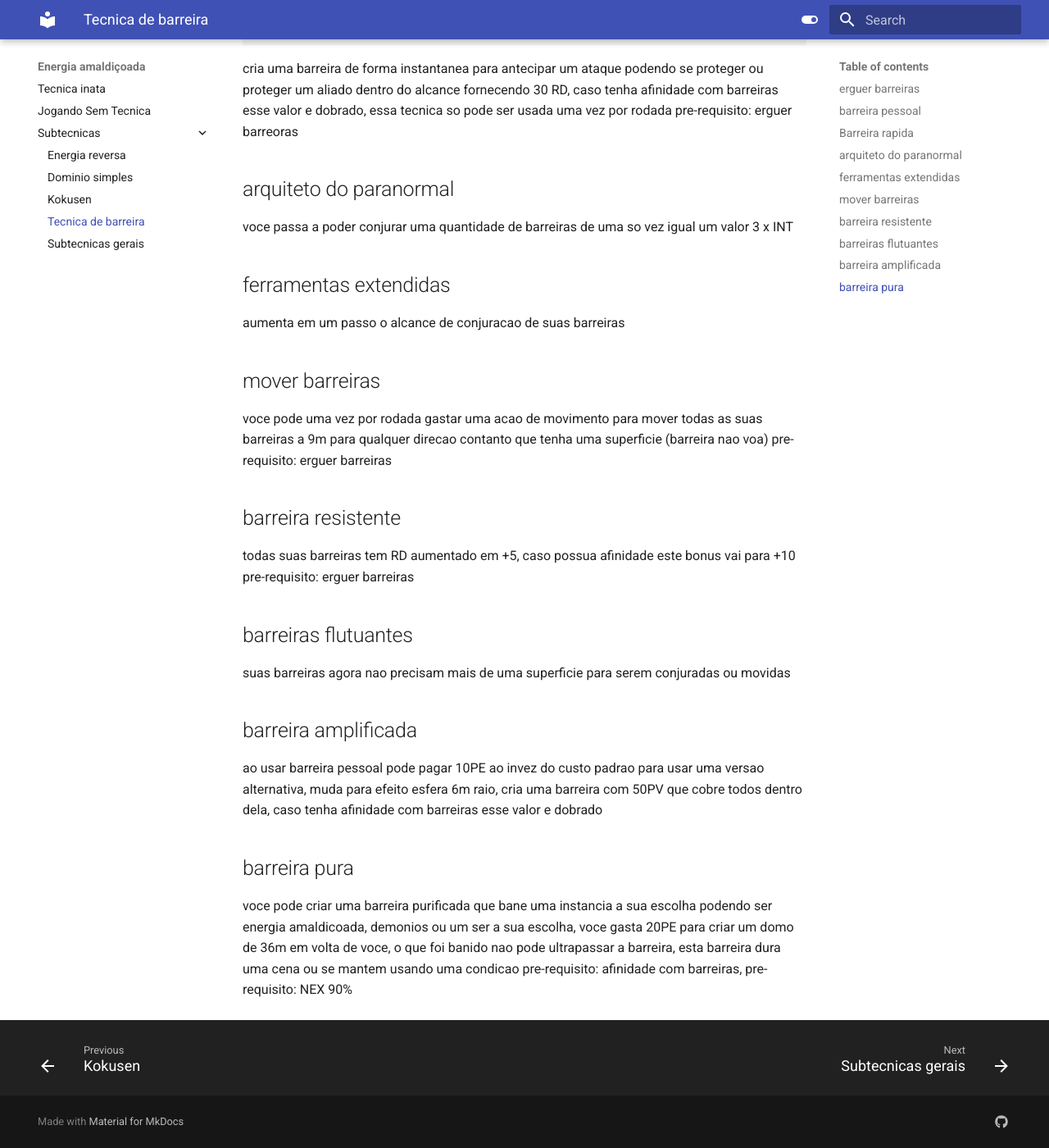
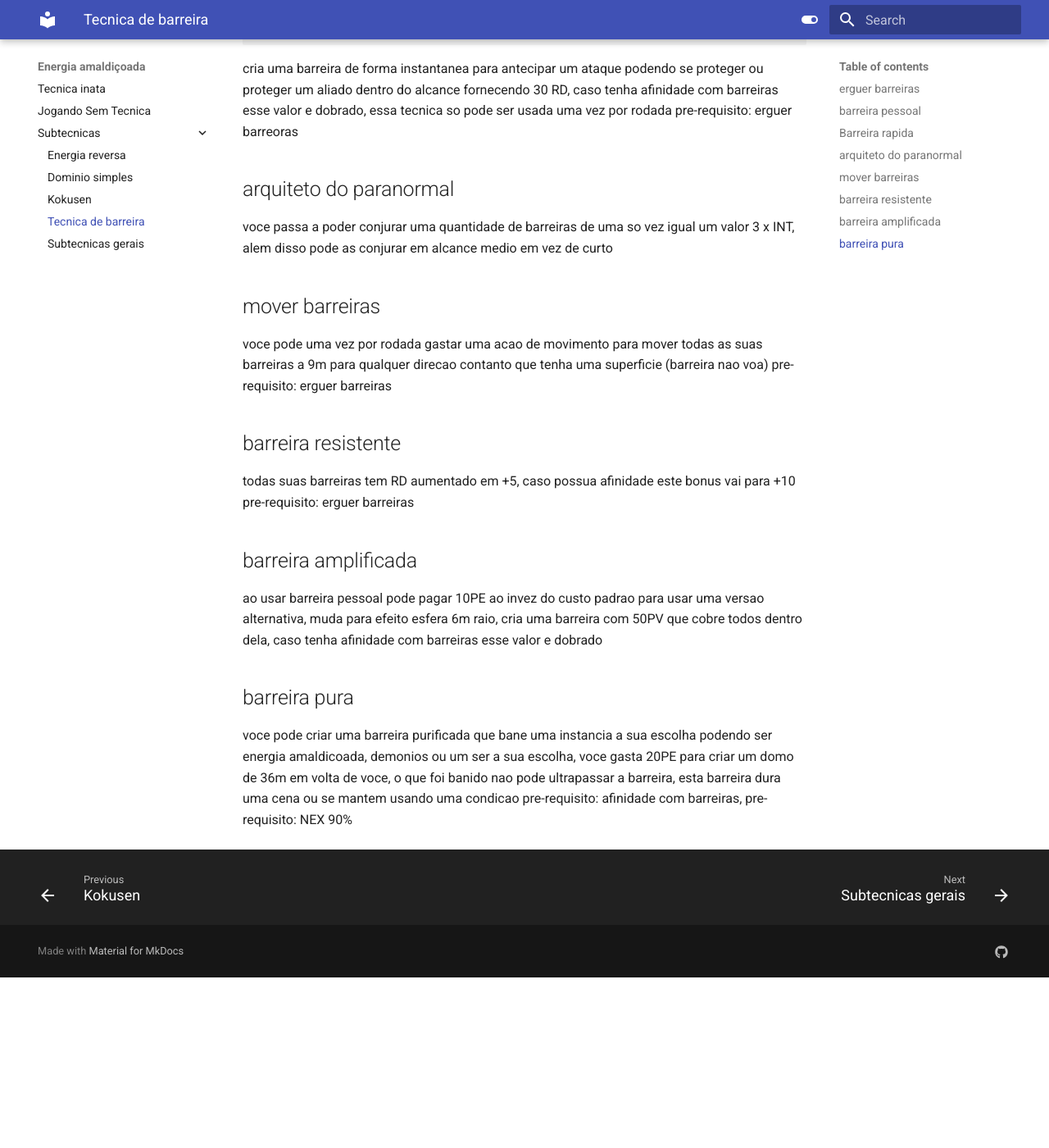
Before and after one commit to nerdolagens/SK-RPG-docs, an MkDocs documentation site: the page built from docs/cursedEnergy/subtecnicas/barreira.md, in a window 1280 px wide and 1400 px high, scrolled down 1223 px. Shown: the whole window at 82% size. Built offline with MkDocs 1.6.1 and Material for MkDocs 9.7.7, drawn with Linux system fonts in a browser that asks for light colours; after the commit the page ends 2415 px from its top, so only the background shows below that.

Commit message:
Update barreira.md

```diff
--- a/docs/cursedEnergy/subtecnicas/barreira.md
+++ b/docs/cursedEnergy/subtecnicas/barreira.md
@@ -32,11 +32,7 @@ pre-requisito: erguer barreoras
 
 ## arquiteto do paranormal
 
-voce passa a poder conjurar uma quantidade de barreiras de uma so vez igual um valor 3 x INT
-
-## ferramentas extendidas
-
-aumenta em um passo o alcance de conjuracao de suas barreiras
+voce passa a poder conjurar uma quantidade de barreiras de uma so vez igual um valor 3 x INT, alem disso pode as conjurar em alcance medio em vez de curto
 
 ## mover barreiras
 
@@ -47,10 +43,6 @@ pre-requisito: erguer barreiras
 
 todas suas barreiras tem RD aumentado em +5, caso possua afinidade este bonus vai para +10 pre-requisito: erguer barreiras
 
-## barreiras flutuantes
-
-suas barreiras agora nao precisam mais de uma superficie para serem conjuradas ou movidas
-
 ## barreira amplificada
 
 ao usar barreira pessoal pode pagar 10PE ao invez do custo padrao para usar uma versao alternativa, muda para efeito esfera 6m raio, cria uma barreira com 50PV que cobre todos dentro dela, caso tenha afinidade com barreiras esse valor e dobrado
```
